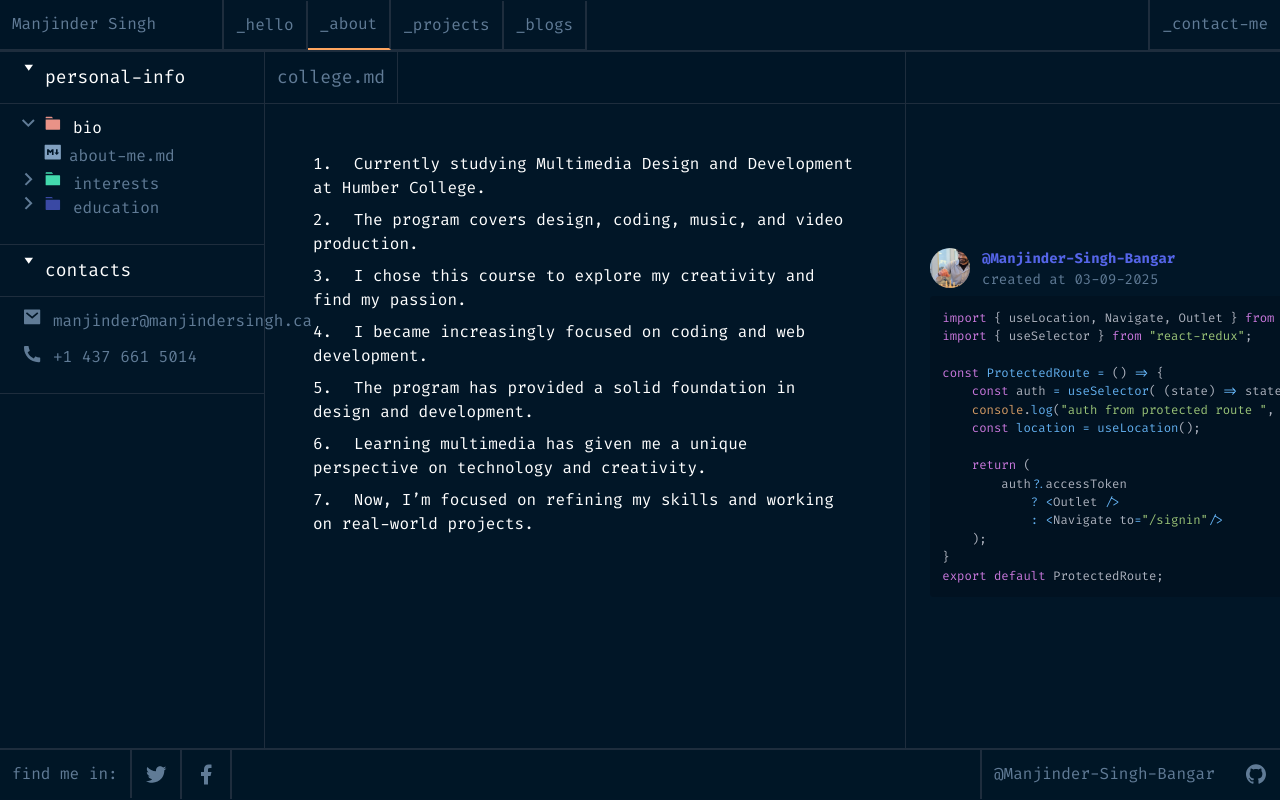
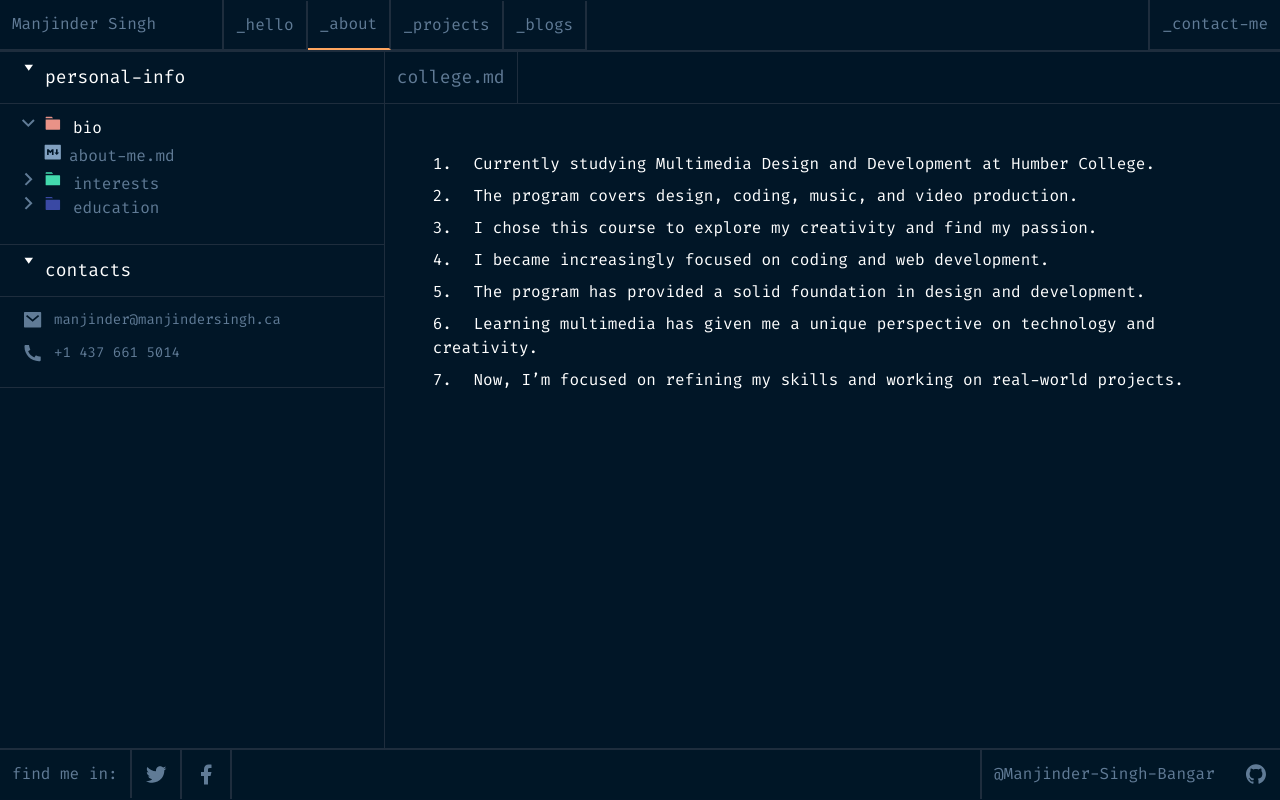
Before and after one commit to Manjinder-Singh-Bangar/Portfolio, a React (Vite) app in the folder Frontend/: page /about in a window 1280 px wide. Both pictures are taken after a click on the button "contacts". Built offline with nearby package versions, Linux system fonts and the light colour scheme.

Commit message:
about page responsive

```diff
--- a/Frontend/src/Components/CodeSnippet.jsx
+++ b/Frontend/src/Components/CodeSnippet.jsx
@@ -26,7 +26,7 @@ const CodeSnippet = ({codeString, linkContent}) => {
 
     return (
     <div className='flex flex-1 flex-col justify-center w-full p-6'>
-        <div className='flex justify-normal w-[450px] gap-3'>
+        <div className='flex justify-normal w-[450px] profileTag gap-3'>
             <div className='flex gap-3'>
                 <img className='w-[40px] rounded-full h-[40px]' src={myImageSrc} alt="I am playing chess" />
                 <div>
@@ -42,11 +42,11 @@ const CodeSnippet = ({codeString, linkContent}) => {
                 }
             </div>
         </div>
-        <div className='w-fit h-fit'>
+        <div className='w-fit aboutCodeContainer h-fit'>
             <SyntaxHighlighter
                 language='javascript'
                 style={oneDark}
-                customStyle={{maxWidth: "450px", fontSize: "12.3px", backgroundColor: "#011221", minWidth: "450px", overflowX: "auto", whiteSpace: "pre"}}
+                customStyle={{fontSize: "12.3px", backgroundColor: "#011221", overflowX: "auto", whiteSpace: "pre"}}
             >
 
                 {codeString}
--- a/Frontend/src/Components/Hero.jsx
+++ b/Frontend/src/Components/Hero.jsx
@@ -182,8 +182,8 @@ const customStyle = {
           </div>
 
           <div className='flex flex-col lg:items-end xs:items-start'>
-            <p className='text-[#607B96] text'>// complete the game to continue</p>
-            <p className='text-[#607B96] text'>// you can also skip it if you do not want to play</p>
+            <p className='text-[#607B96] xs:hidden lg:block text'>// complete the game to continue</p>
+            <p className='text-[#607B96] xs:hidden lg:block text'>// you can also skip it if you do not want to play</p>
             <p className='flex gap-3 flex-wrap xs:justify-start lg:justify-end'>
               <span className='text-[#4D5BCE] text'>const</span>
               <span className='text-[#43D9AD] text'>githubProfileLink</span>
--- a/Frontend/src/index.scss
+++ b/Frontend/src/index.scss
@@ -183,6 +183,26 @@ main {
   }
 }
 
+.aboutCodeContainer{
+
+  pre{
+
+    code{
+      width: 450px;
+      display: inline-block;
+    }
+
+
+  }
+}
+
+@media (max-width: 1480px) {
+  #codeSnippet{
+    display: none;
+  }
+}
+
+
 .markdown-container {
   max-width: 800px;
   margin: 0 auto;
--- a/Frontend/src/pages/About.jsx
+++ b/Frontend/src/pages/About.jsx
@@ -108,11 +108,11 @@ export default ProtectedRoute;`
     }, [])
 
     return (
-        <section className='h-[calc(100vh-104.2px)] overflow-x-hidden flex w-full text-[#607B96]'>
-            <div className='border-r-[1px] min-w-[265px] sticky top-0 box-border border-[#1E2D3D] max-w-[50%] h-full'>
+        <section className='h-[calc(100vh-104.2px)] xs:flex-col lg:flex-row overflow-x-hidden flex w-full text-[#607B96]'>
+            <div className='border-r-[1px] xs:relative min-w-[265px] lg:sticky top-0 box-border border-[#1E2D3D] z-30 bg-[#011627] lg:max-w-[50%] xs:w-full lg:w-fit lg:h-full'>
                 <div className={` ${isPersonalInfoOpened ? "pb-6  gap-3 border-b-[1px]" : " gap-0 border-b-0 p-0"} transition-all flex-col h-fit flex border-[#1E2D3D]`}>
                     <button onClick={() => setIsPersonalInfoOpened((prev) => !prev)} className={`flex ${isPersonalInfoOpened ? "text-white" : ""} transition-all bg-[#011627] gap-3 z-10 text-[18px] w-full px-6 py-3 border-b-[1px] border-[#1E2D3D]`}><img className={`${isPersonalInfoOpened ? "rotate-0" : "rotate-[-90deg]"}`} src={arrowFilledSvgSrc} alt="" />personal-info</button>
-                    <div className={`flex transition-all text-[16px] relative ${isPersonalInfoOpened ? "top-[0] opacity-1 z-0 h-fit" : "p-0 opacity-0 top-[-100px] h-0"} flex-col`}>
+                    <div className={`flex transition-all text-[16px] relative ${isPersonalInfoOpened ? "top-[0] opacity-1 z-0 h-fit" : "p-0 opacity-0 top-[-100px] h-0"} lg:w-[400px] flex-col`}>
                         <button onClick={() => setIsBioOpened((prev) => !prev)} className={`flex gap-3 ${isBioOpened ? "text-white" : ""} px-6`}><img className={isBioOpened ? "rotate-[90deg]" : "rotate-0"} src={arrowOutLineSvgSrc} alt="" /><img src={bioSvgSrc} alt="" /> bio</button>
                         <div className={`${isBioOpened ? "h-fit top-0 py-1 " : "h-0 z-[-1] py-0 opacity-0 top-[-100px] "} ml-[20px] px-3 relative transition-all`}>
                             <button onClick={() => toggleHandlerForFileViewing("aboutMe")} className='w-full flex  gap-2 px-3'><img src={fileIconSvgSrc} alt="" />about-me.md</button>
@@ -124,26 +124,26 @@ export default ProtectedRoute;`
 
                         <button onClick={() => setIsEducationOpened((prev) => !prev)} className={`flex p gap-3 ${isEducationOpened ? "text-white" : ""} px-6`}><img className={isEducationOpened ? "rotate-[90deg]" : "rotate-0"} src={arrowOutLineSvgSrc} alt="" /><img src={educationSvgSrc} alt="" /> education</button>
                         <div className={`${isEducationOpened ? " h-fit top-0 py-1 " : "h-0 z-[-1] py-0 opacity-0 top-[-100px] "} ml-[20px] px-3 relative transition-all`}>
-                            <button onClick={() => toggleHandlerForFileViewing("schoolInfo")} className={`w-full flex  gap-2 px-3`}><img src={fileIconSvgSrc} alt="" />school.md</button>
-                            <button onClick={() => toggleHandlerForFileViewing("collegeInfo")} className={`w-full flex  gap-2 px-3`}><img src={fileIconSvgSrc} alt="" />college.md</button>
+                            <button onClick={() => toggleHandlerForFileViewing("schoolInfo")} className={`w-full flex  gap-2 px-3`}><img className='w-[18px] h-[18px]' src={fileIconSvgSrc} alt="" />school.md</button>
+                            <button onClick={() => toggleHandlerForFileViewing("collegeInfo")} className={`w-full flex  gap-2 px-3`}><img className='w-[18px] h-[18px]' src={fileIconSvgSrc} alt="" />college.md</button>
                         </div>
 
                     </div>
                 </div>
-                <div className={` ${isContactOpened ? "pb-6 h-fit gap-3  border-b-[1px]" : "h-fit gap-0 border-b-0 p-0"} transition-all flex-col h-fit flex border-[#1E2D3D]`}>
-                    <button onClick={() => setIsContactOpened((prev) => !prev)} className={`flex transition-all bg-[#011627] gap-3 z-10 text-[18px] ${isContactOpened ? "text-white" : ""} w-full px-6 py-3 border-b-[1px] border-[#1E2D3D]`}><img className={`${isContactOpened ? "rotate-0" : "rotate-[-90deg]"}`} src={arrowFilledSvgSrc} alt="" />contacts</button>
+                <div className={`w-full ${isContactOpened ? "pb-6 h-fit gap-3 relative  border-b-[1px]" : "h-fit xs:absolute lg:relative gap-0 border-b-0 p-0"} transition-all flex-col h-fit flex border-[#1E2D3D]`}>
+                    <button onClick={() => setIsContactOpened((prev) => !prev)} className={`flex transition-all bg-[#011627]  gap-3 z-10 text-[18px] ${isContactOpened ? "text-white" : ""} w-full px-6 py-3 border-b-[1px] border-[#1E2D3D]`}><img className={`${isContactOpened ? "rotate-0" : "rotate-[-90deg]"}`} src={arrowFilledSvgSrc} alt="" />contacts</button>
                     <div className={`flex transition-all gap-3 text-[16px] relative ${isContactOpened ? "top-[0]  opacity-1 h-fit" : "p-0 opacity-0 z-[-1] top-[-100px] h-0"} flex-col`}>
-                        <button className='flex gap-3 px-6'><img src={mailIconSvgSrc} alt="" /> manjinder@manjindersingh.ca</button>
-                        <button className='flex gap-3 px-6'><img src={telephoneIconSvgSrc} alt="" /> +1 437 661 5014</button>
+                        <button className='flex text-[14px] gap-3 px-6'><img className='w-[18px] my-auto h-[18px]' src={mailIconSvgSrc} alt="" /> manjinder@manjindersingh.ca</button>
+                        <button className='flex text-[14px] gap-3 px-6'><img className='w-[18px] my-auto h-[18px]' src={telephoneIconSvgSrc} alt="" /> +1 437 661 5014</button>
                     </div>
                 </div>
 
             </div>
 
             <div className='min-w-[50%]  h-full'>
-                <div className='sticky top-0 bg-[#011627]/70 backdrop-blur-md'>
+                <div className='lg:sticky xs:w-full lg:w-full top-0 bg-[#011627]/70 backdrop-blur-md'>
                     <div className='w-full flex border-b-[1px]  border-[#1E2D3D]'>
-                        <button className='flex text-[18px] w-fit border-r-[1px] gap-3 p-3 border-[#1E2D3D]'>{fileOppened} </button>
+                        <button className='flex text-[18px] lg:w-fit xs:w-full border-r-[1px] gap-3 p-3 border-[#1E2D3D]'>{fileOppened} </button>
                     </div>
                 </div>
                 <div className='p-12 h-[calc(100vh - 156px)]'>
```
